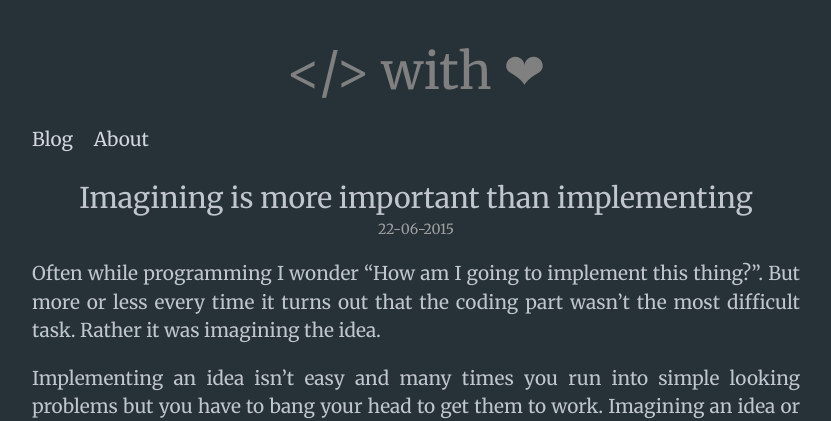
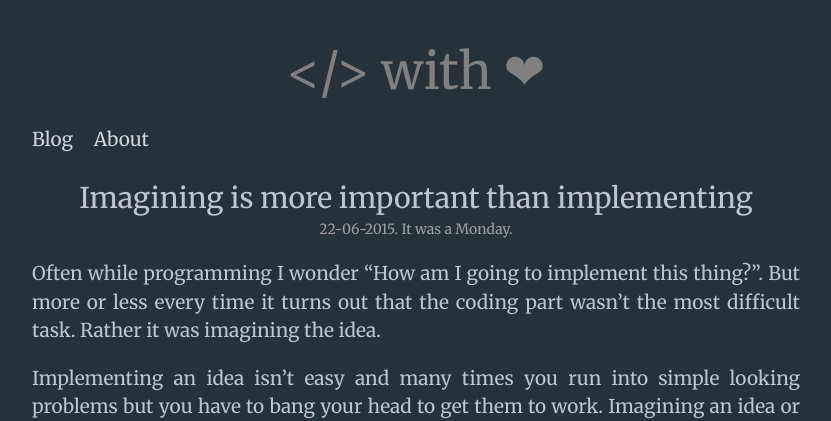
Before and after one commit to arafsheikh/arafsheikh.github.io, a Jekyll site: the page built from _posts/2015-06-22-imagining-is-more-important-than-implementing.md, in a window 1280 px wide. Shown: the top 421 px of the page, without its empty margins (224-1055 px from the left). Built offline with Jekyll 4.4.1, drawn with Linux system fonts in a browser that asks for light colours; Markdown is read by kramdown in place of the engine named in the settings.

Commit message:
Add day of week to post meta

```diff
--- a/_layouts/post.html
+++ b/_layouts/post.html
@@ -3,7 +3,7 @@ layout: default
 ---
 <article class="post">
     <h2 class="post-header">{{ page.title }}</h2>
-    <p class="post-meta">{{ page.date | date: site.date_format }}</p>
+    <p class="post-meta">{{ page.date | date: site.date_format }}. It was a {{ page.date | date: "%A" }}.</p>
     {{ content }}
     {% if site.disqus_shortname %}
       <div id="disqus_thread"></div>
```
